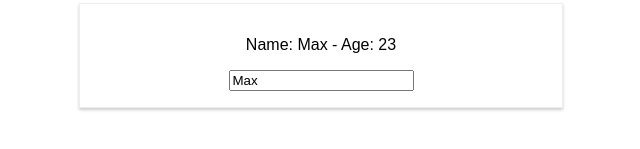
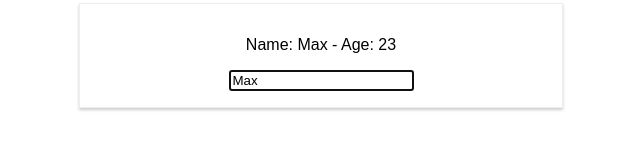
Before and after one commit to AungHan/react-app, a React app: page / in a window 1280 px wide. Both pictures are taken after a click on the button "Toggle Persons". Shown: the part 441-590 px from the top of the page, without its empty margins (319-959 px from the left). Built offline with nearby package versions, Linux system fonts and the light colour scheme.

Commit message:
Use Refs

```diff
--- a/src/components/Persons/Person/Person.js
+++ b/src/components/Persons/Person/Person.js
@@ -19,13 +19,31 @@
     `;
 
 class Person extends Component {
+    constructor(props){
+        super(props);
+        this.inputElementRef = React.createRef();
+    }
+
+    componentDidMount(){
+        //this.inputElement.focus();
+        this.inputElementRef.current.focus();
+    }
     render(){
         console.log('[Person.js] render');
         return (
             <Fragment>
                 <div>
-                    <p onClick={this.props.click}>Name: {this.props.name} - Age: {this.props.age}</p>
-                    <input type="text" onChange={this.props.changed} value={this.props.name}/>
+                    <p
+                        onClick={this.props.click}>
+                        Name: {this.props.name} - Age: {this.props.age}
+                    </p>
+                    <input
+                        key="i3"
+                        // ref={(inputEle) => {this.inputElement = inputEle}}
+                        ref={this.inputElementRef}
+                        type="text"
+                        onChange={this.props.changed}
+                        value={this.props.name}/>
                 </div>
             </Fragment>
         );
--- a/src/components/Persons/Persons.js
+++ b/src/components/Persons/Persons.js
@@ -48,7 +48,8 @@
 
 Persons.propTypes = {
   persons: PropTypes.array,
-  changed: PropTypes.func
+  changed: PropTypes.func,
+  clicked: PropTypes.func
 };
 
 export default Persons;
```
